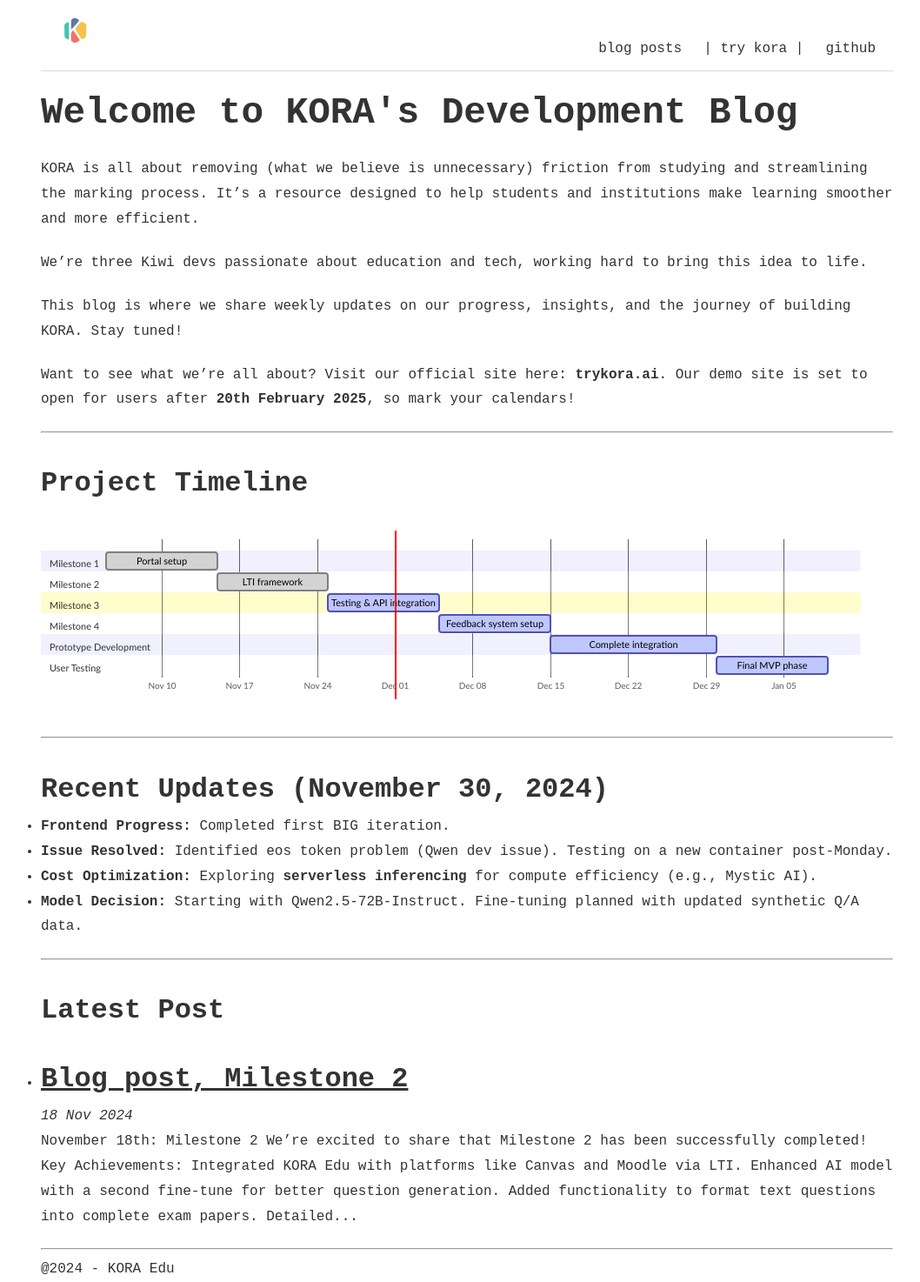
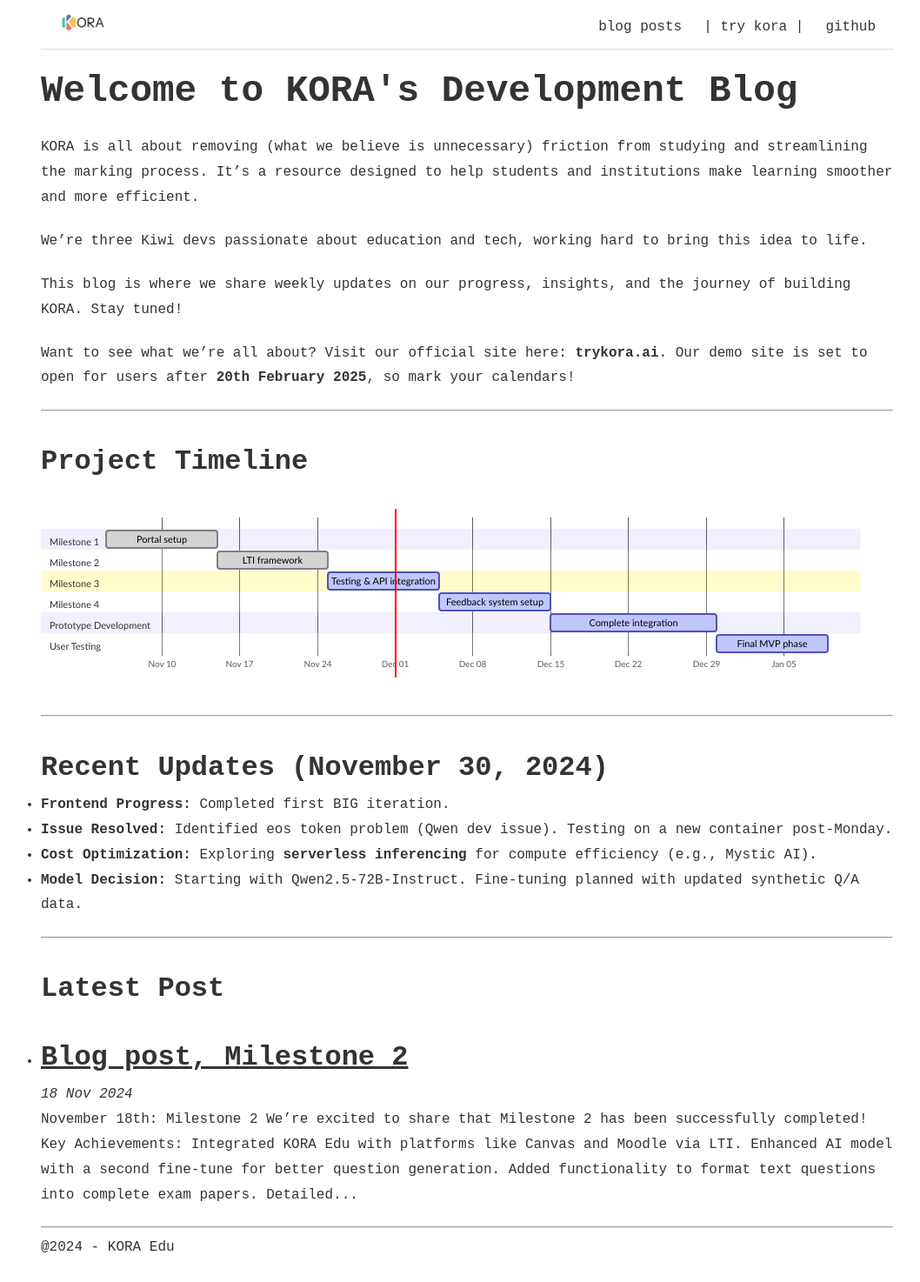
Before and after one commit to kora-edu/kora-edu.github.io, a Jekyll site: the page built from index.html, in a window 1280 px wide. Shown: the whole page at 87% size, without its empty margins (103-1161 px from the left). Built offline with Jekyll 4.4.1, drawn with Linux system fonts in a browser that asks for light colours; the list of posts is cut into pages by our own code; after the commit the page ends 1449 px from its top, so only the background shows below that.

Commit message:
template

```diff
--- a/_includes/header.html
+++ b/_includes/header.html
@@ -3,7 +3,7 @@
     <!-- Logo Section  -->
     <span class="f-left">
       <a href="{{ site.baseurl }}/">
-        <img src="{{ site.baseurl }}/img/KoraLogo2.png" alt="KORA Logo" class="header-logo">
+        <img src="{{ site.baseurl }}/img/KoraLogo.png" alt="KORA Logo" class="header-logo">
       </a>
     </span>
 
--- a/_sass/layout.scss
+++ b/_sass/layout.scss
@@ -31,7 +31,7 @@
 
 /* Logo Styling */
 #header .header-logo {
-  height: 50px !important; /* Constrain logo height */
+  height:25px !important; /* Constrain logo height */
   width: auto !important; /* Maintain aspect ratio */
   max-width: none !important; /* Override global img max-width */
   display: inline-block !important; /* Prevent block-level behavior */
```
